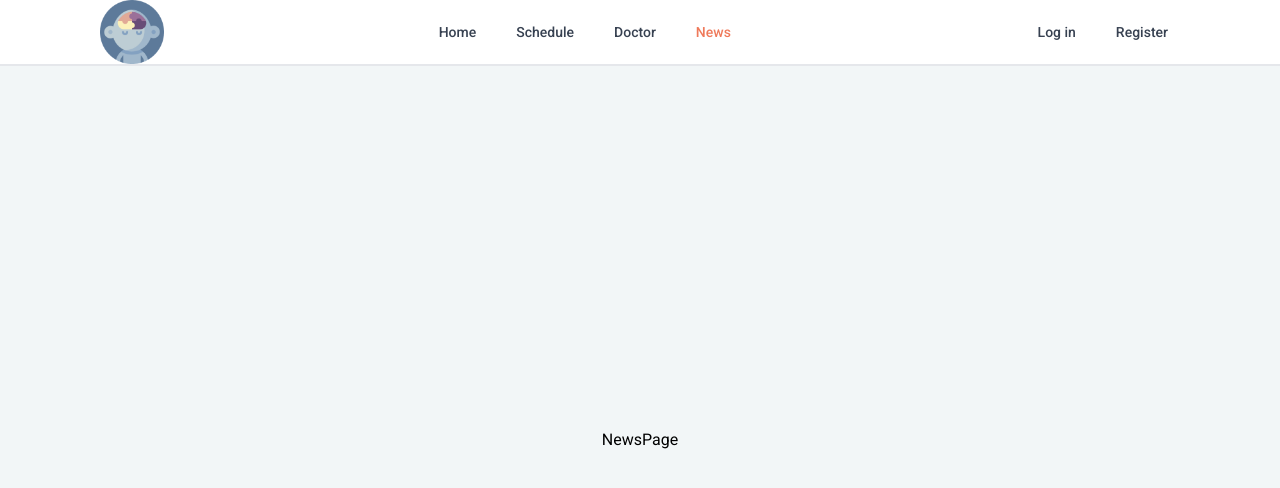
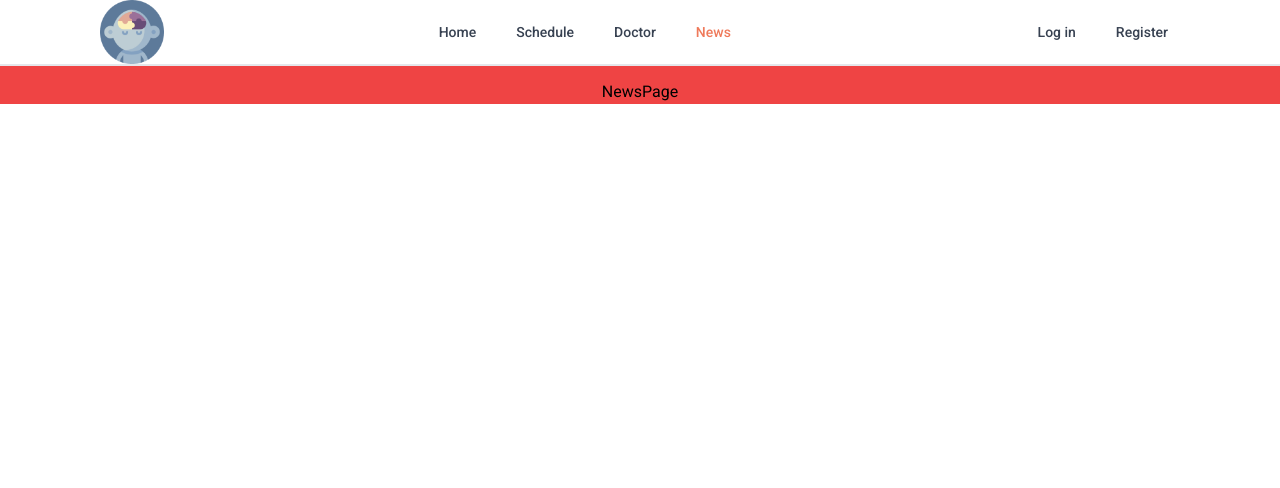
Before and after one commit to psychiatry-spa/frontend, a React (Vite) app: page /news in a window 1280 px wide. Shown: the top 488 px of the page. Built offline with nearby package versions, Linux system fonts and the light colour scheme.

Commit message:
Added-comment

```diff
--- a/src/layouts/client/ClientLayout.tsx
+++ b/src/layouts/client/ClientLayout.tsx
@@ -9,7 +9,8 @@ const Layout = ({ children }: LayoutProps) => {
   return (
     <>
       <NavBar />
-      <div className="flex justify-center items-center h-dvh bg-primary-005">
+      {/* TODO: h-full or h-dvh  */}
+      <div className="flex justify-center items-center h-full bg-red-500">
         <div className="mt-20">
           {children}
         </div>
```
